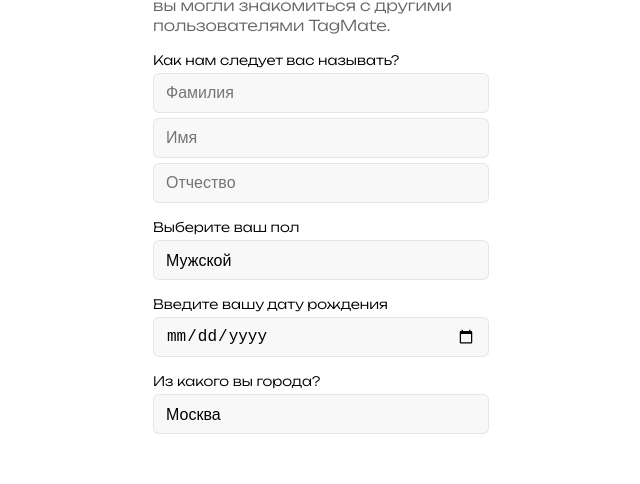
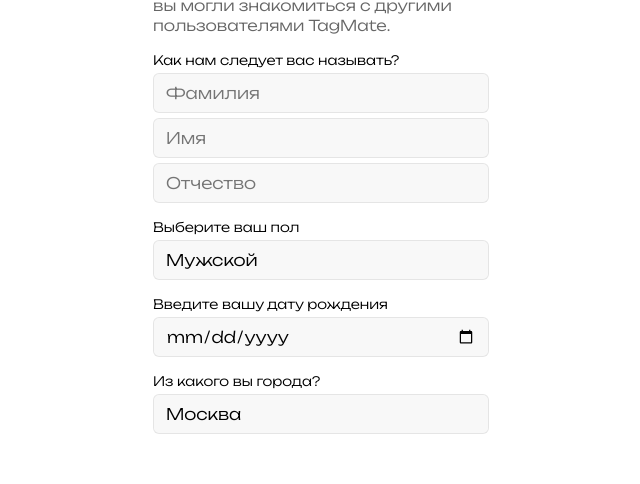
Before and after one commit to IvanWake/TagMateFront, a Next.js app: page /auth/signup in a window 1280 px wide. Shown: the part 125-609 px from the top of the page, without its empty margins (319-959 px from the left). Built offline with nearby package versions, Linux system fonts and the light colour scheme; no server answers.

Commit message:
Fetch and display interest + use for register

```diff
--- a/app/auth/signup/page.tsx
+++ b/app/auth/signup/page.tsx
@@ -1,6 +1,8 @@
 'use client';
 
-import { useState } from "react";
+import { useState, useEffect } from "react";
+import { useForm, FormProvider } from "react-hook-form";
+import { fetchInterests } from "@/utils/fetchInterests";
 import FirstStep from "@/components/SignUp/FirstStep";
 import SecondStep from "@/components/SignUp/SecondStep";
 import ThirdStep from "@/components/SignUp/ThirdStep";
@@ -8,18 +10,43 @@ import NonAuthRoute from "@/components/Auth/NonAuthRoute";
 
 const SignUp = () => {
     const [currentStep, setCurrentStep] = useState<number>(1);
+    const [interests, setInterests] = useState();
+    const methods = useForm({
+        mode: "onChange"
+    });
+
     const nextStepHandler = () => setCurrentStep(prev => prev + 1);
 
     const steps = {
-        1: <FirstStep nextStep={nextStepHandler} />,
-        2: <SecondStep nextStep={nextStepHandler} />,
-        3: <ThirdStep />
+        1: <FirstStep nextStep={nextStepHandler}/>,
+        2: <SecondStep nextStep={nextStepHandler} interests={interests}/>,
+        // 3: <ThirdStep/>
     }
 
+
+    const submitHandler = (data) => {
+        console.log(data);
+    }
+
+    useEffect(() => {
+        const fetchInterestsHandler = async () => {
+            const res = await fetchInterests();
+
+            const interests = await res;
+            setInterests(interests);
+        }
+
+        fetchInterestsHandler();
+    }, []);
+
+
     return (
-
         <NonAuthRoute>
-            { steps[currentStep] }
+            <FormProvider {...methods}>
+                <form onSubmit={methods.handleSubmit(submitHandler)}>
+                    { steps[currentStep] }
+                </form>
+            </FormProvider>
         </NonAuthRoute>
     );
 }
--- a/app/auth/signup/signup.css
+++ b/app/auth/signup/signup.css
@@ -1,4 +1,6 @@
-
+* {
+    font-family: 'Unbounded';
+}
 
 body,
 form {
--- a/components/SignUp/FirstStep.tsx
+++ b/components/SignUp/FirstStep.tsx
@@ -1,10 +1,14 @@
 'use client';
+
+import { useFormContext } from "react-hook-form";
 
 type Props = {
     nextStep: () => {}
 }
 
 const FirstStep = ({ nextStep }: Props) => {
+    const { register, formState: { errors } } = useFormContext();
+
     return (
         <section className="1">
             <div className="header">
@@ -14,13 +18,13 @@ const FirstStep = ({ nextStep }: Props) => {
             <p>Расскажите немного о себе, чтобы вы могли знакомиться с другими пользователями <span>TagMate</span>.</p>
             <label>
                 Как нам следует вас называть?
-                <input type="text" placeholder="Фамилия" autoComplete="off" name="lastName" id="lastName" required />
-                    <input type="text" placeholder="Имя" autoComplete="off" name="firstName" id="firstName" required />
-                        <input type="text" placeholder="Отчество" autoComplete="off" name="patronymic" id="patronymic" required />
+                <input {...register('lastName', { required: "Это поле обязательно" })} type="text" placeholder="Фамилия" autoComplete="off" id="lastName" />
+                    <input {...register('firstName', { required: "Это поле обязательно" })} type="text" placeholder="Имя" autoComplete="off" id="firstName" />
+                        <input {...register('surName', { required: "Это поле обязательно" })} type="text" placeholder="Отчество" autoComplete="off" id="surName"  />
             </label>
             <label>
                 Выберите ваш пол
-                <select style={{height: "40px", marginTop: "5px"}} name="sex" id="sex" required>
+                <select style={{height: "40px", marginTop: "5px"}} name="sex" id="sex">
                     <option value="male">Мужской</option>
                     <option value="female">Женский</option>
                 </select>
@@ -28,18 +32,18 @@ const FirstStep = ({ nextStep }: Props) => {
             <label>
                 Введите вашу дату рождения
                 <div>
-                    <input type="date" name="birthday" id="birthday" required />
+                    <input type="date" id="birthday" />
                 </div>
             </label>
             <label>
                 Из какого вы города?
-                <select style={{height: "40px", marginTop: "5px"}} name="city" id="city" required>
-                    <option value="MOW">Москва</option>
-                    <option value="SPB">Санкт-Петербург</option>
-                    <option value="KOS">Кострома</option>
+                <select style={{ height: "40px", marginTop: "5px" }} id="city">
+                    <option value="Москва">Москва</option>
+                    <option value="Санкт-Петербург">Санкт-Петербург</option>
+                    <option value="Кострома">Кострома</option>
                 </select>
             </label>
-            <div id="step-1" className="step" onClick={nextStep}>Далее</div>
+            <button type="button" id="step-1" className="step" onClick={nextStep} disabled={false}>Далее</button>
         </section>
     );
 }
--- a/components/SignUp/SecondStep.tsx
+++ b/components/SignUp/SecondStep.tsx
@@ -1,43 +1,35 @@
 'use client';
 
-import { useState, useEffect } from "react";
-import { fetchInterests } from "@/utils/fetchInterests";
+import { useFormContext } from "react-hook-form";
+
+type Interest = {
+    id: number,
+    value: string
+}
 
 type Props = {
-    nextStep: () => {}
+    nextStep: () => {},
+    interests: Interest[]
 }
 
-const SecondStep = ({ nextStep }: Props) => {
-    const [interests, setInterests] = useState();
-
-
-    useEffect(() => {
-        const fetchInterestsHandler = async () => {
-            const res = await fetchInterests();
-
-            const interests = await res;
-            setInterests(interests);
-        }
-
-        fetchInterestsHandler();
-    }, []);
-
+const SecondStep = ({ nextStep, interests }: Props) => {
+    const { register } = useFormContext();
     return (
         <section className="2">
             <div className="header">
                 <h1 className="count">Шаг 2 из 3</h1>
                 <h1>Заполнение профиля</h1>
             </div>
-            <label>
-                Что вы хотите обрести с нашей помощью?
-                <select style={{height: "40px", marginTop: "5px"}} name="status" id="status" required>
-                    <option value="1">Друзей</option>
-                    <option value="2">Отношения</option>
-                    <option value="3">Единомышленников</option>
-                    <option value="4">Собеседников</option>
-                    <option value="5">Всё вышеперечисленное</option>
-                </select>
-            </label>
+            {/*<label>*/}
+            {/*    Что вы хотите обрести с нашей помощью?*/}
+            {/*    <select style={{height: "40px", marginTop: "5px"}} name="status" id="status" required>*/}
+            {/*        <option value="1">Друзей</option>*/}
+            {/*        <option value="2">Отношения</option>*/}
+            {/*        <option value="3">Единомышленников</option>*/}
+            {/*        <option value="4">Собеседников</option>*/}
+            {/*        <option value="5">Всё вышеперечисленное</option>*/}
+            {/*    </select>*/}
+            {/*</label>*/}
             <label>
                 Выберите все ваши интересы
                 <div className="checkbox-wrapper">
@@ -45,7 +37,7 @@ const SecondStep = ({ nextStep }: Props) => {
                         {
                             interests?.map((interest) => (
                                 <label className="checkbox-btn">
-                                    <input type="checkbox" name="interests[]" value={interest.id} />
+                                    <input {...register('interests')} type="checkbox" value={interest.id} />
                                     <span>{interest.value}</span>
                                 </label>
                             ))
@@ -54,12 +46,7 @@ const SecondStep = ({ nextStep }: Props) => {
                     </div>
                 </div>
             </label>
-            <label>
-                Добавьте фотографию профиля
-                    <input type="file" name="profile-image" id="profile-image" accept="image/*"
-                       accept="image/png, image/jpeg" />
-            </label>
-            <div id="step-2" className="step-disabled" onClick={nextStep}>Далее</div>
+            <button type="submit" className="step" /* onClick={nextStep} */>Далее</button>
         </section>
     );
 }
```
